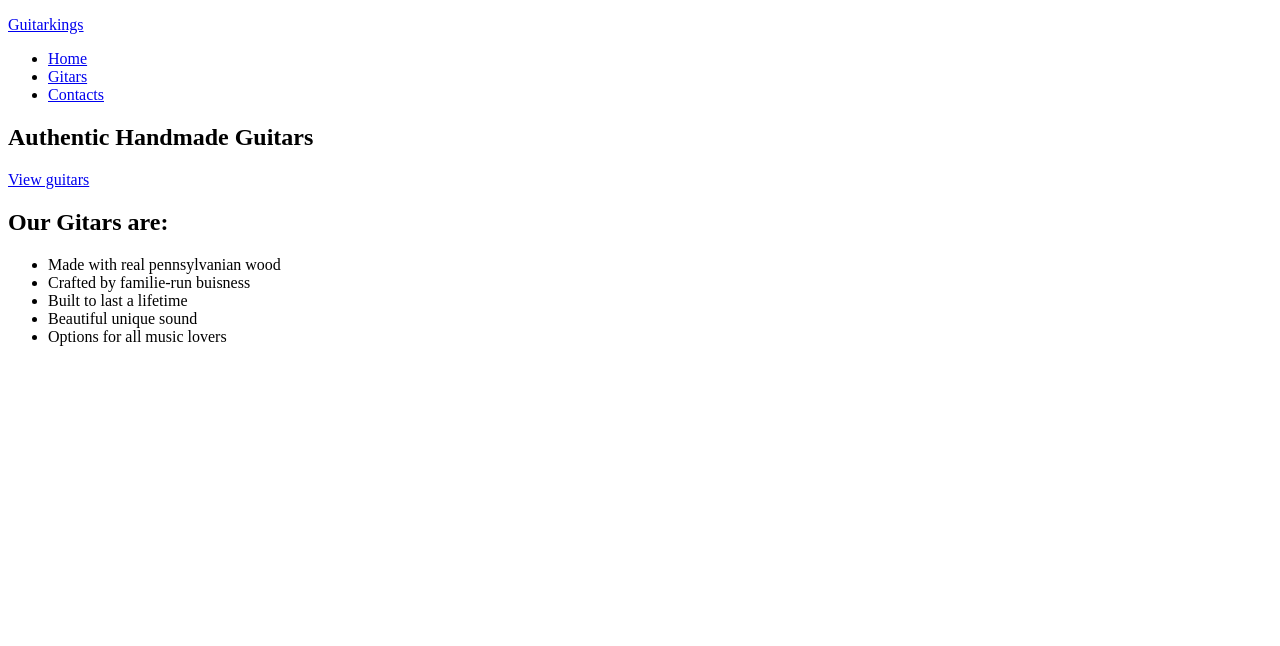
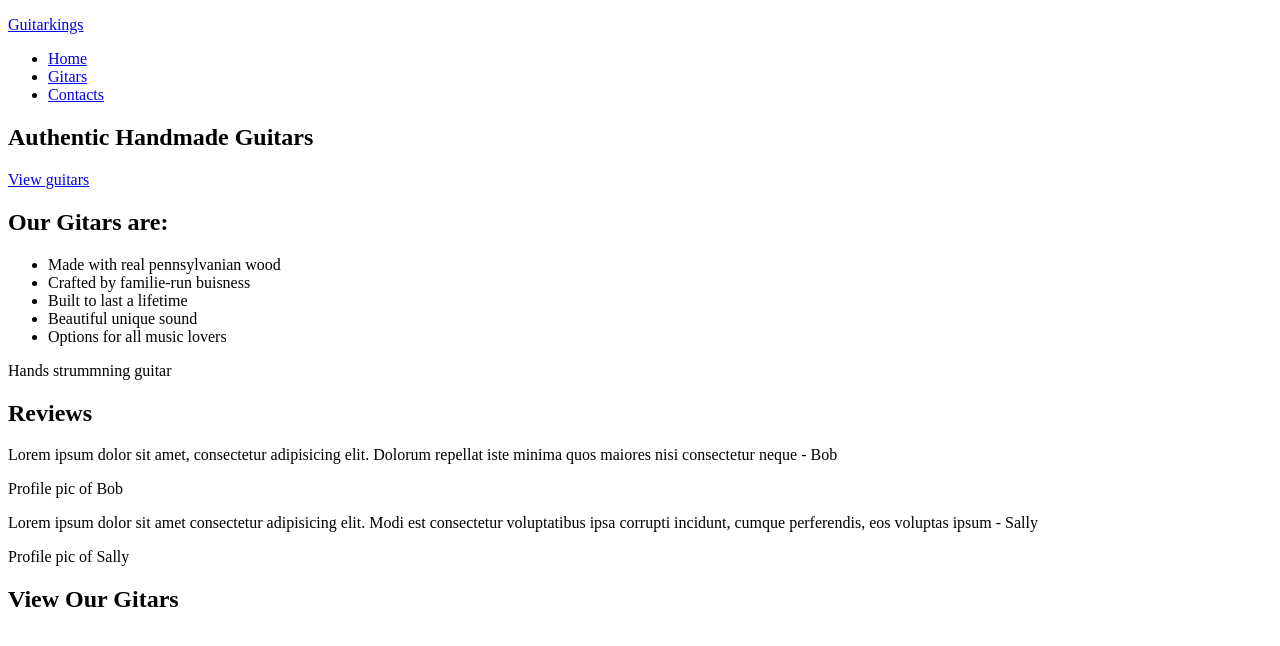
Before and after one commit to Sandrajasmin/Guitarkings, a plain HTML site: page Index.html in a window 1280 px wide. Drawn offline with Linux system fonts and the light colour scheme.

Commit message:
Update Index.html

```diff
--- a/Index.html
+++ b/Index.html
@@ -27,6 +27,23 @@
                         <li>Beautiful unique sound</li>
                         <li>Options for all music lovers</li>
                     </ul>
+                        <p>Hands strummning guitar</p>
+                        <h2>Reviews</h2>
+                        <div>
+                            <p>Lorem ipsum dolor sit amet, consectetur adipisicing elit. Dolorum repellat iste minima quos maiores nisi consectetur neque - Bob </p>
+                            <di>
+                                <p>Profile pic of Bob</p>
+                                <div>
+                                    <p>Lorem ipsum dolor sit amet consectetur adipisicing elit. Modi est consectetur voluptatibus ipsa corrupti incidunt, cumque perferendis, eos voluptas ipsum - Sally</p>
+                                    <div>
+                                    <p>Profile pic of Sally</p>
+                                    </div>
+                                </div>
+                            </di>
+                        </div>
+                        <h2>View Our Gitars</h2>
+
+
         </section>
  </main>
 </body>
```
Lines whose indentation alone changed are shown as unchanged.
